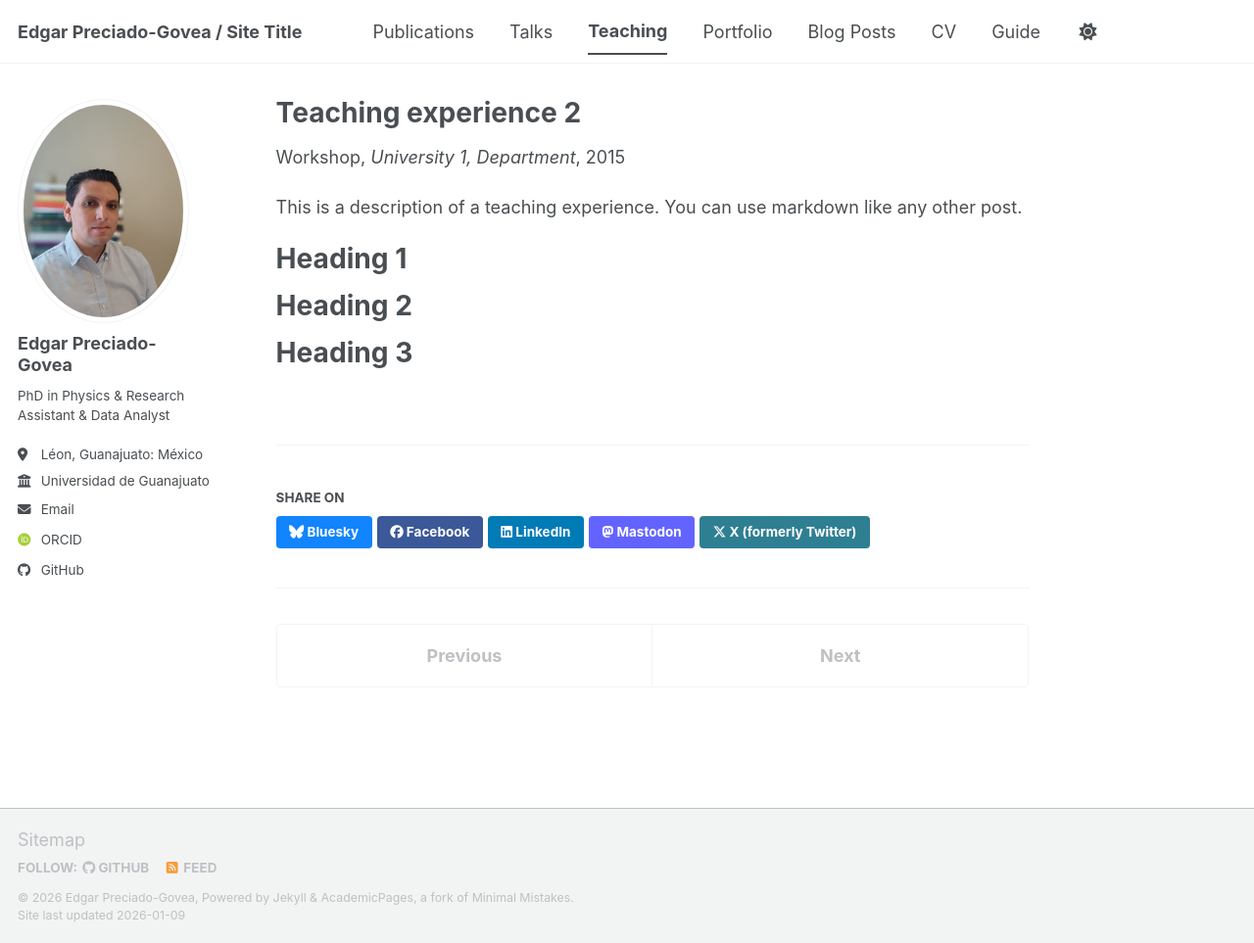
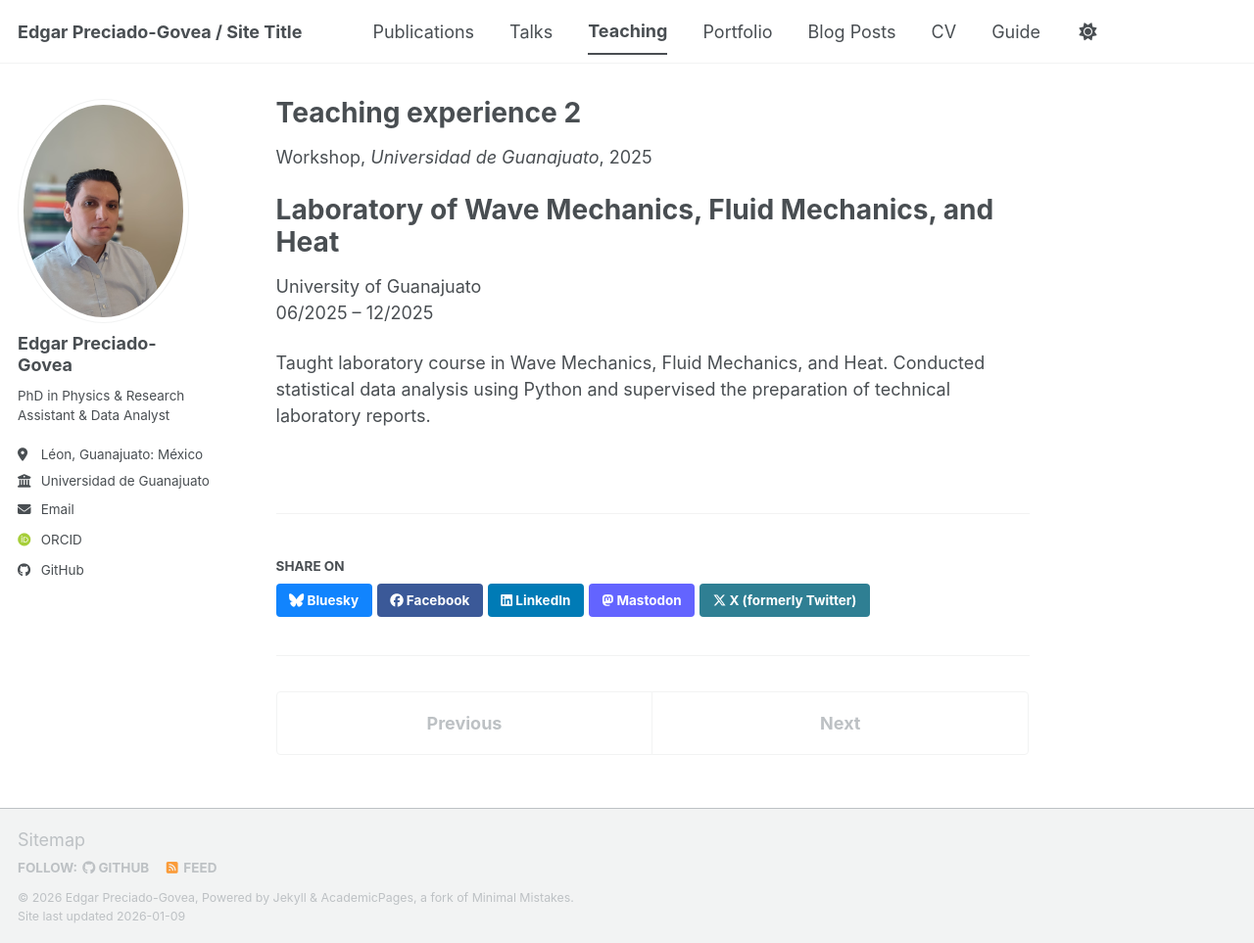
Before and after one commit to edgargovea/edgarpgovea.github.io, a Jekyll site: the page built from _teaching/2015-spring-teaching-2.md, in a window 1280 px wide and 963 px high. Shown: the whole window at 98% size. Built offline with Jekyll 4.4.1, drawn with Linux system fonts in a browser that asks for light colours; some web fonts are replaced; a script bundle is joined from its source files by our own code; library files that are not in the unit come from our copies.

Commit message:
Update 2015-spring-teaching-2.md

```diff
--- a/_teaching/2015-spring-teaching-2.md
+++ b/_teaching/2015-spring-teaching-2.md
@@ -2,19 +2,16 @@
 title: "Teaching experience 2"
 collection: teaching
 type: "Workshop"
-permalink: /teaching/2015-spring-teaching-1
-venue: "University 1, Department"
-date: 2015-01-01
-location: "City, Country"
+permalink: /teaching/2015-spring-teaching-2
+venue: "Universidad de Guanajuato"
+date: 2025-06-01
+location: "León, Guanajuato"
 ---
 
-This is a description of a teaching experience. You can use markdown like any other post.
+Laboratory of Wave Mechanics, Fluid Mechanics, and Heat
+=================
+University of Guanajuato
+06/2025 – 12/2025
 
-Heading 1
-======
-
-Heading 2
-======
-
-Heading 3
-======
+Taught laboratory course in Wave Mechanics, Fluid Mechanics, and Heat.
+Conducted statistical data analysis using Python and supervised the preparation of technical laboratory reports.
```
